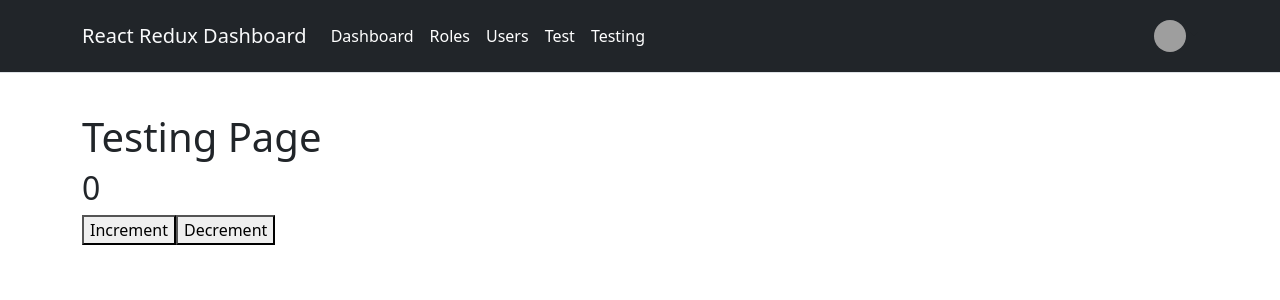
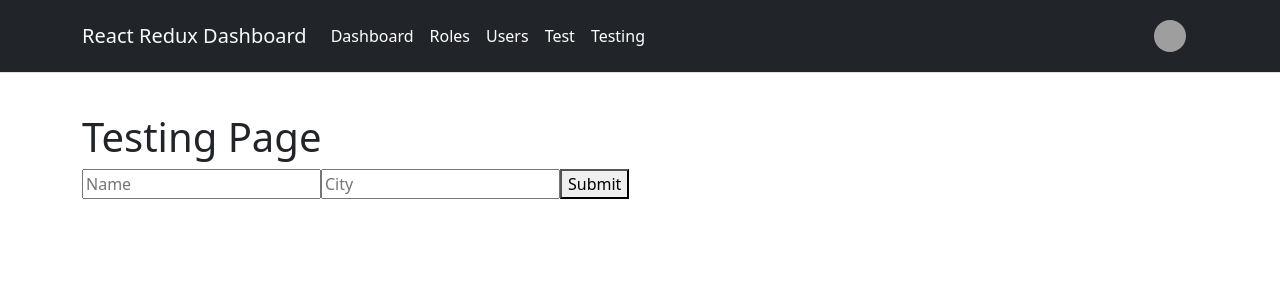
Before and after one commit to vinothsmart/react-redux-dashboard, a React (Create React App) app: page /testing in a window 1280 px wide. Shown: the top 300 px of the page. Built offline with nearby package versions, Linux system fonts and the light colour scheme; grey boxes are pictures that could not be loaded.

Commit message:
ust gobal interview

```diff
--- a/src/components/pages/Testing.js
+++ b/src/components/pages/Testing.js
@@ -3,42 +3,30 @@ import { useState } from "react";
 import { SeoTool } from "../elements";
 
 export const Testing = () => {
-  // var a = [ a, b, c,d,b,c,e,c]
+  // Write React JS Application to create Two TextField  One Name Other City and One Submit Button ,When user enter the value Name,City and CliCk Submit Button then value print it
 
-  // const arrayList = ["a", "b", "c", "d", "b", "c", "e", "c"];
+  const [values, setValues] = useState({
+    name: "",
+    city: "",
+  });
 
-  // const result = arrayList.reduce((acc, curr) => {
-  //   if (acc[curr]) {
-  //     acc[curr]++;
-  //   } else {
-  //     acc[curr] = 1;
-  //   }
-  //   return acc;
-  // }, {});
+  const handleChange = useCallback((e) => {
+    // setValues({
+    //   [e.target.name]: e.target.value,
+    // });
+    setValues((prev) => ({
+      ...prev,
+      [e.target.name]: e.target.value,
+    }));
+  }, []);
 
-  // console.log(result);
-
-  // var a = [15, 27, 43, 65];
-
-  // var second = 0;
-
-  // for (var i = 0; i < a.length - 1; i++) {
-  //   if (a[i] > second) {
-  //     second = a[i];
-  //   }
-  // }
-
-  // console.log(second);
-
-  const [count, setCount] = useState(0);
-
-  const handleClick = useCallback(() => {
-    setCount(count + 1);
-  }, [count]);
-
-  const handleDecremClick = useCallback(() => {
-    setCount(count - 1);
-  }, [count]);
+  const handleSubmit = useCallback(
+    (e) => {
+      e.preventDefault();
+      console.log(values);
+    },
+    [values]
+  );
 
   return (
     <>
@@ -50,9 +38,19 @@ export const Testing = () => {
       <div className="container">
         <div className="py-4">
           <h1> Testing Page</h1>
-          <h2>{count}</h2>
-          <button onClick={handleClick}> Increment</button>
-          <button onClick={handleDecremClick}> Decrement</button>
+          <input
+            type="text"
+            name="name"
+            placeholder="Name"
+            onChange={handleChange}
+          />
+          <input
+            type="text"
+            name="city"
+            placeholder="City"
+            onChange={handleChange}
+          />
+          <button onClick={handleSubmit}>Submit</button>
         </div>
       </div>
     </>
```
